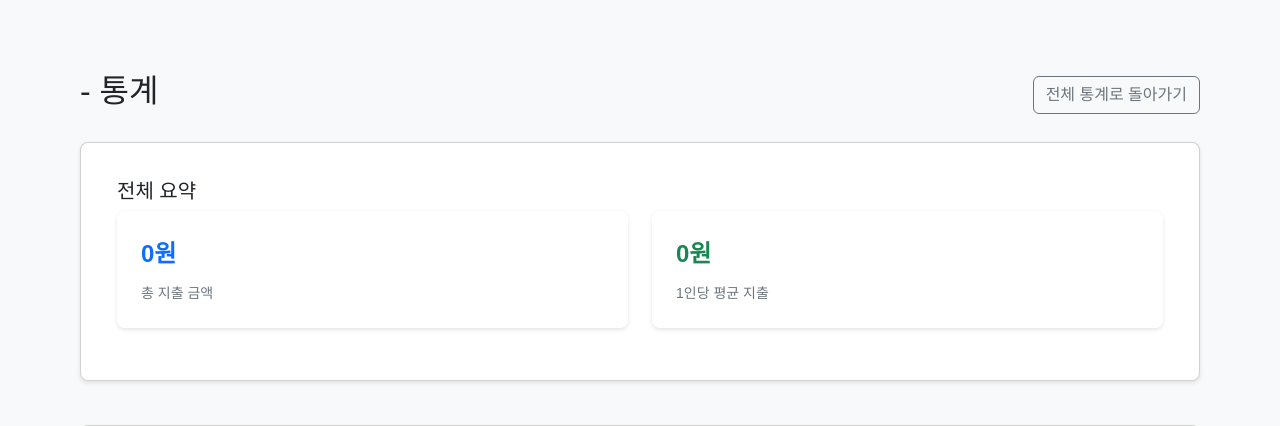
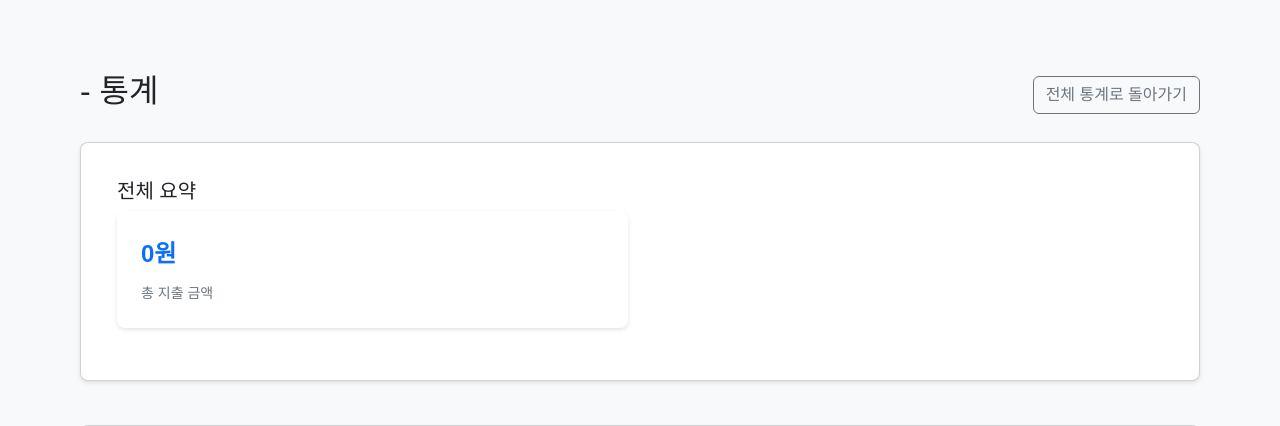
Before and after one commit to goqkTk/Accountee, a Flask app: template templates/participant_statistics.html in a window 1280 px wide. Shown: the top 426 px of the page. Run offline with Flask 3, Linux system fonts and the light colour scheme; the template is opened without the code that fills it, so the values that code supplies are empty.

Commit message:
상세 통계 1인당 평균 지출 제거

```diff
--- a/templates/participant_statistics.html
+++ b/templates/participant_statistics.html
@@ -315,12 +315,6 @@
                                 <div class="stat-label">총 지출 금액</div>
                             </div>
                         </div>
-                        <div class="col-md-6">
-                            <div class="stat-card">
-                                <div class="stat-value text-success">{{ "{:,}".format((total_amount / project.participants|length)|round|int) }}원</div>
-                                <div class="stat-label">1인당 평균 지출</div>
-                            </div>
-                        </div>
                     </div>
                 </div>
             </div>
```
